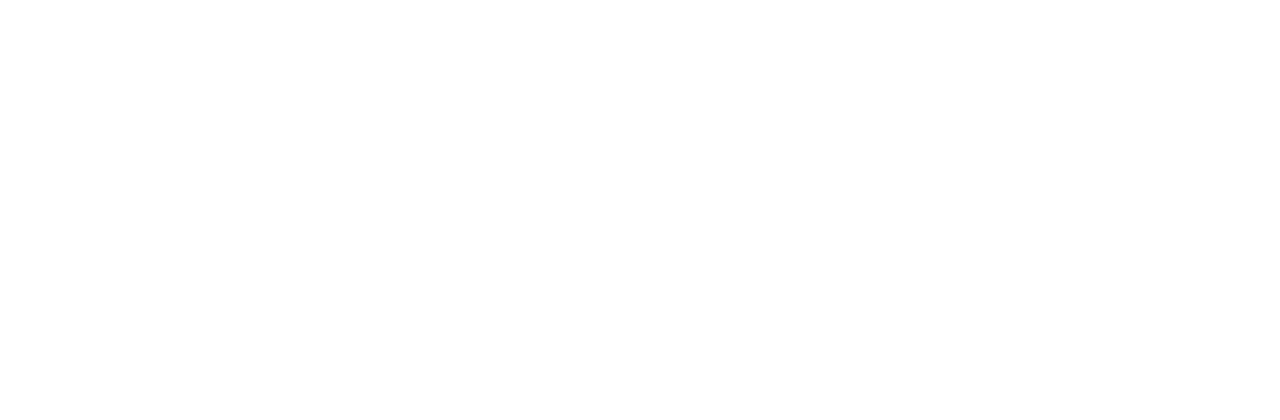
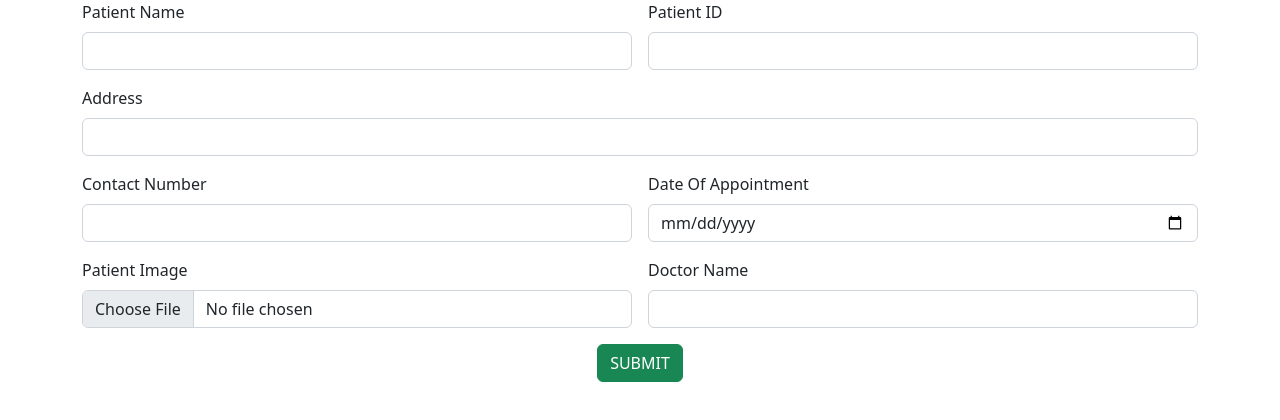
Before and after one commit to delmashajan/Hospital-Angular-App, an Angular app: page / in a window 1280 px wide. Shown: the top 420 px of the page. Built offline with nearby package versions, Linux system fonts and the light colour scheme.

Commit message:
patient added

```diff
--- a/src/app/app.component.html
+++ b/src/app/app.component.html
@@ -1,3 +1,3 @@
-
+<app-patient-entry></app-patient-entry>
 
 <router-outlet></router-outlet>
--- a/src/app/app.module.ts
+++ b/src/app/app.module.ts
@@ -3,10 +3,12 @@
 
 import { AppRoutingModule } from './app-routing.module';
 import { AppComponent } from './app.component';
+import { PatientEntryComponent } from './patient-entry/patient-entry.component';
 
 @NgModule({
   declarations: [
-    AppComponent
+    AppComponent,
+    PatientEntryComponent
   ],
   imports: [
     BrowserModule,
--- /dev/null
+++ b/src/app/patient-entry/patient-entry.component.html
@@ -0,0 +1,40 @@
+<div class="container">
+    <div class="row">
+        <div class="col col-12 col-sm-12 col-md-12 col-lg-12 col-xl-12 col-xxl-12">
+            <div class="row g-3">
+                <div class="col col-12 col-sm-6 col-md-6 col lg-6 col-xl-6 col-xxl-6">
+                    <label for="" class="form-label">Patient Name</label>
+                    <input type="text" class="form-control">
+                </div>
+                <div class="col col-12 col-sm-6 col-md-6 col lg-6 col-xl-6 col-xxl-6">
+                    <label for="" class="form-label">Patient ID</label>
+                    <input type="text" class="form-control">
+                </div>
+                <div class="col col-12 col-sm-12 col-md-12 col lg-12 col-xl-12 col-xxl-12">
+                    <label for="" class="form-label">Address</label>
+                    <input type="text" class="form-control">
+                </div>
+                <div class="col col-12 col-sm-6 col-md-6 col lg-6 col-xl-6 col-xxl-6">
+                    <label for="" class="form-label">Contact Number</label>
+                    <input type="text" class="form-control">
+                </div>
+                <div class="col col-12 col-sm-6 col-md-6 col lg-6 col-xl-6 col-xxl-6">
+                    <label for="" class="form-label">Date Of Appointment</label>
+                    <input type="date" name="" id="" class="form-control">
+                </div>
+                <div class="col col-12 col-sm-6 col-md-6 col lg-6 col-xl-6 col-xxl-6">
+                    <label for="" class="form-label">Patient Image</label>
+                    <input type="file" name="" id="" class="form-control">
+                </div>
+                <div class="col col-12 col-sm-6 col-md-6 col lg-6 col-xl-6 col-xxl-6">
+                    <label for="" class="form-label">Doctor Name </label>
+                    <input type="text" class="form-control">
+                </div>
+
+                <div class="col col-12 col-sm-12 col-md-12 col lg-12 col-xl-12 col-xxl-12 text-center">
+                    <button class="btn btn-success">SUBMIT</button>
+                </div>
+            </div>
+        </div>
+    </div>
+</div>
```
Also changed, not shown: src/app/patient-entry/patient-entry.component.ts (added, +10 -0 lines), src/app/patient-entry/patient-entry.component.css (added).
